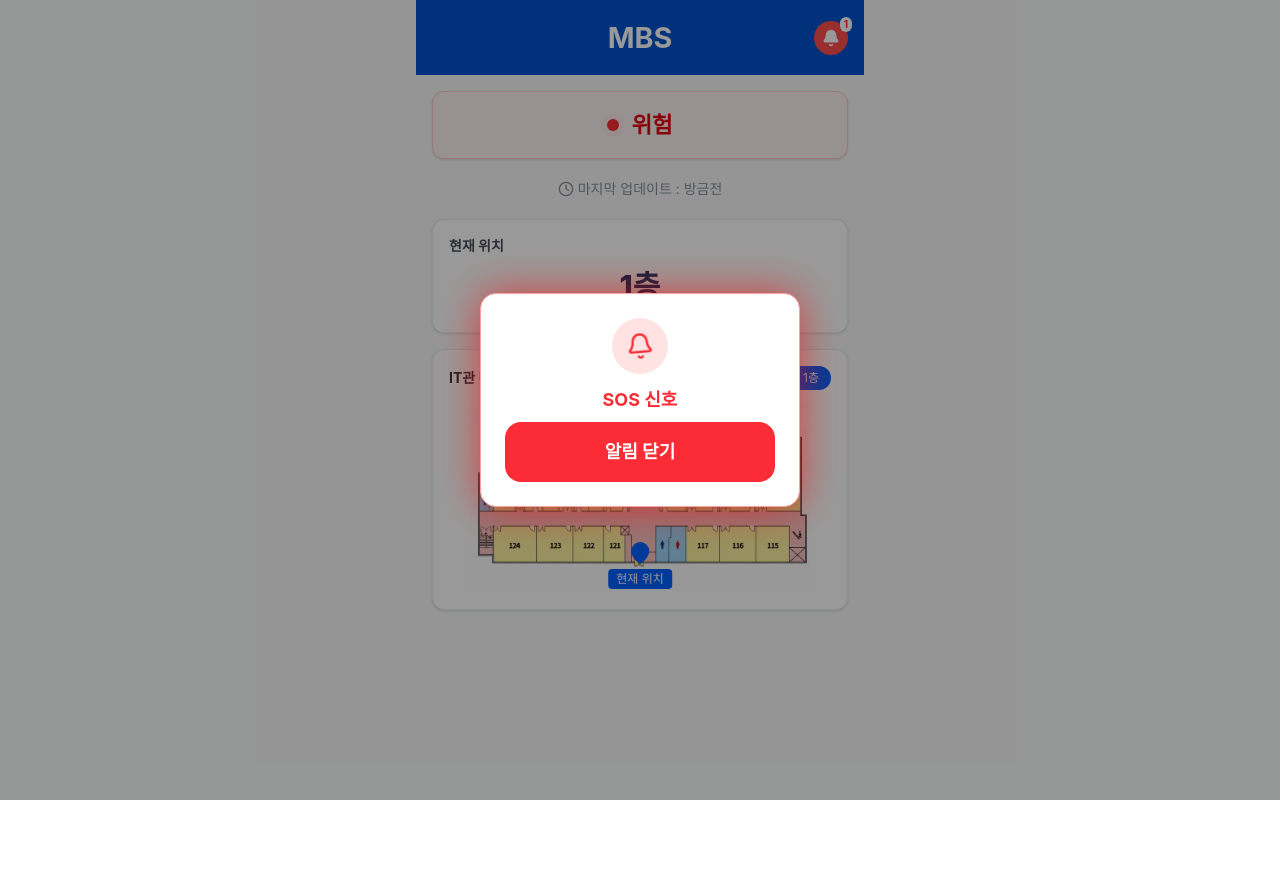
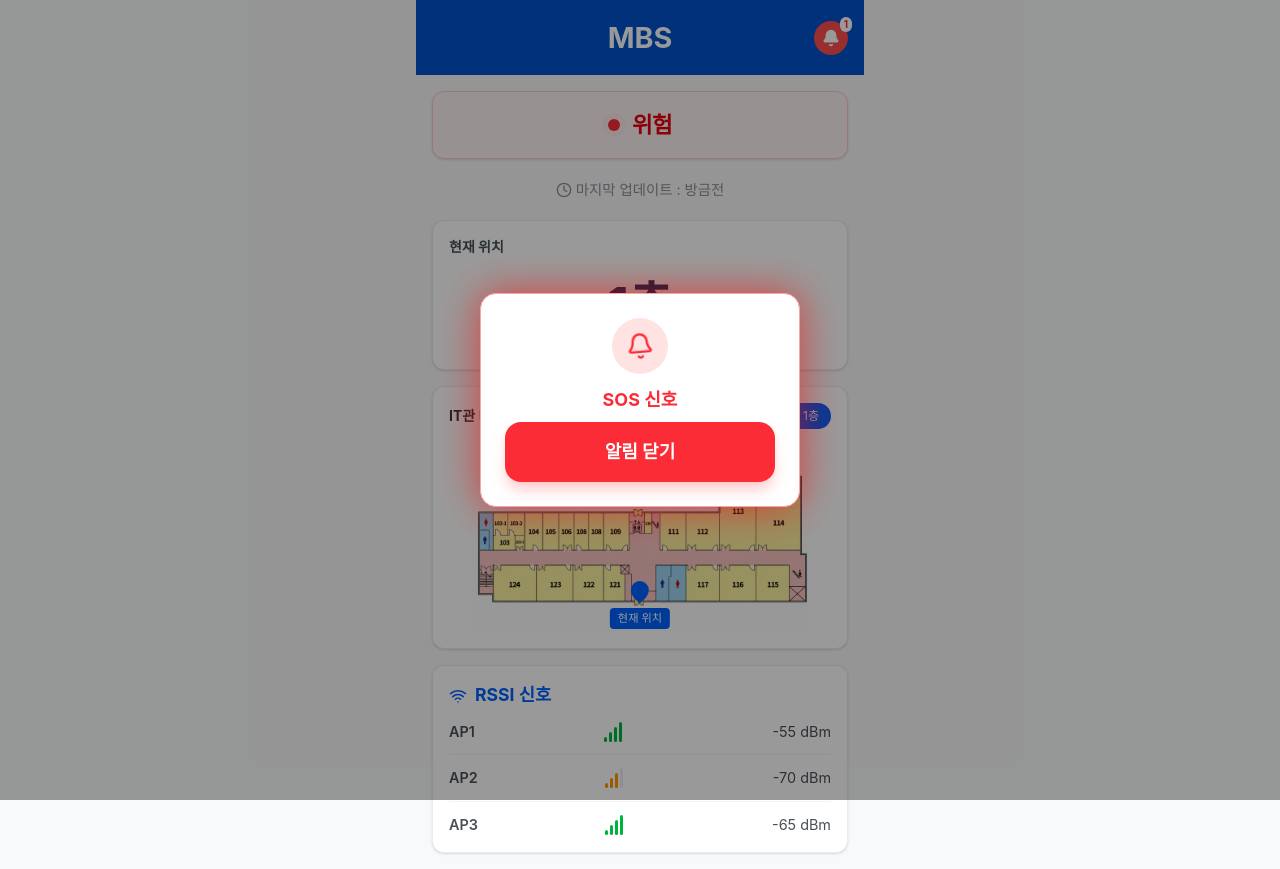
Before and after one commit to SB135246/MBSystem, a React (Vite) app in the folder frontend/: page /main in a window 1280 px wide. Before the commit the page ends 800 px from the top, so only its background shows below. Built offline with nearby package versions, Linux system fonts and the light colour scheme.

Commit message:
fix: RSSI 빠진거 다시 넣음

```diff
--- a/frontend/src/Home.jsx
+++ b/frontend/src/Home.jsx
@@ -16,14 +16,13 @@ const Home = () => {
   const [status, setStatus] = useState("safe");
 
   const audioRef = useRef(null);
+  const vibrationTimeoutRef = useRef(null); // 🔥 핵심
 
   const location = useLocation();
 
   useEffect(() => {
     if (location.state?.triggerAlert) {
-      setTimeout(() => {
-        setAlertOpen(true);
-      }, 50);
+      setAlertOpen(true); // 👉 바로 실행
     }
   }, []);
 
@@ -37,39 +36,73 @@ const Home = () => {
     };
   }, []);
 
-  // ⏱️ 5초마다 알림 발생
+  // 🔥 5초마다 알림 발생
   useEffect(() => {
     const timer = setInterval(() => {
-      if (!alertOpen) {
-        setAlertOpen(true);
-        setStatus("alert");
-        setAlertCount((prev) => prev + 1);
-      }
+      setAlertOpen(true);
+      setStatus("alert");
+      setAlertCount((prev) => prev + 1);
     }, 5000);
 
     return () => clearInterval(timer);
-  }, [alertOpen]);
+  }, []);
 
-  // 🔥 알림 상태 처리 (진동 제거됨)
+  // 1. 루프 함수를 useCallback이나 함수 밖으로 빼서 관리
+  const startVibrationLoop = () => {
+    if (!("vibrate" in navigator)) return;
+
+    const pattern = [500, 300, 500, 300, 500]; // 약 2초
+    const totalDuration = pattern.reduce((a, b) => a + b, 0);
+
+    const loop = () => {
+      // 진동 실행 전 이전 진동을 명시적으로 멈추지 말고 바로 덮어씌웁니다.
+      navigator.vibrate(pattern);
+      vibrationTimeoutRef.current = setTimeout(loop, totalDuration + 500);
+    };
+
+    loop();
+  };
+
+  const stopVibrationLoop = () => {
+    if (vibrationTimeoutRef.current) {
+      clearTimeout(vibrationTimeoutRef.current);
+      vibrationTimeoutRef.current = null;
+    }
+    if ("vibrate" in navigator) {
+      navigator.vibrate(0); // 여기서 완전히 정지
+    }
+  };
+
   useEffect(() => {
     if (alertOpen) {
-      audioRef.current?.play().catch(() => {
-        console.log("오디오 자동 재생 차단됨");
-      });
+      audioRef.current?.play().catch(() => {});
+
+      navigator.vibrate(200);
+
+      const timer = setTimeout(() => {
+        startVibrationLoop();
+      }, 100);
+
+      return () => {
+        clearTimeout(timer);
+        stopVibrationLoop();
+      };
     } else {
+      // 🔥 이거 반드시 있어야 함
       audioRef.current?.pause();
-      if (audioRef.current) audioRef.current.currentTime = 0;
+      audioRef.current.currentTime = 0;
+
+      stopVibrationLoop();
     }
   }, [alertOpen]);
 
   const handleAlertConfirm = () => {
-    audioRef.current?.pause();
+    audioRef.current?.pause(); // 🔥 추가
     audioRef.current.currentTime = 0;
 
     setAlertOpen(false);
     setStatus("safe");
   };
-
   return (
     <div className="flex flex-col min-h-[100dvh] bg-[#F8F9FA]">
       <div className="w-full max-w-md mx-auto flex flex-col flex-1">
@@ -77,6 +110,7 @@ const Home = () => {
         <header className="sticky top-0 z-50 bg-[#0052CC] text-white px-4 py-4 flex justify-center items-center relative">
           <h1 className="text-[clamp(1.2rem,4vw,1.8rem)] font-bold">MBS</h1>
 
+          {/* 🔥 위치 수정된 알림 버튼 */}
           <div className="absolute right-4 top-1/2 -translate-y-1/2">
             <div
               onClick={() => navigate("/alerts")}
@@ -84,6 +118,7 @@ const Home = () => {
             >
               <Bell size={18} fill="white" stroke="white" />
 
+              {/* 알림 숫자 */}
               {alertCount > 0 && (
                 <span className="absolute -top-1 -right-1 bg-white text-red-500 text-[10px] px-1 rounded-full font-bold">
                   {alertCount}
@@ -95,15 +130,16 @@ const Home = () => {
 
         {/* Main */}
         <main className="flex-1 p-3 sm:p-4 space-y-4">
-          {/* 상태 */}
+          {/* 가변 안전/위험 상태 섹션 */}
           <section
             className={`rounded-xl border shadow-sm overflow-hidden transition-all duration-500 ${
               status === "alert"
                 ? "bg-red-50 border-red-200"
-                : "bg-green-50 border-green-100"
+                : "bg-green-50 border-green-100" // 🔥 회색에서 연한 초록색으로 변경
             }`}
           >
             <div className="py-4 flex justify-center items-center gap-3">
+              {/* 상태 점(Dot) */}
               <div className="relative flex h-3 w-3">
                 {status === "alert" && (
                   <span className="animate-ping absolute inline-flex h-full w-full rounded-full bg-red-400 opacity-75"></span>
@@ -115,8 +151,9 @@ const Home = () => {
                 ></span>
               </div>
 
+              {/* 텍스트 */}
               <span
-                className={`text-[clamp(1.1rem,4.5vw,1.4rem)] font-extrabold ${
+                className={`text-[clamp(1.1rem,4.5vw,1.4rem)] font-extrabold tracking-tight ${
                   status === "alert" ? "text-red-600" : "text-[#00B341]"
                 }`}
               >
@@ -125,18 +162,18 @@ const Home = () => {
             </div>
           </section>
 
-          {/* 시간 */}
-          <div className="py-1 flex justify-center items-center text-sm text-[#868E96]">
+          {/* 업데이트 시간 */}
+          <div className="py-1 flex justify-center items-center text-[clamp(0.75rem,3vw,0.9rem)] text-[#868E96]">
             <Clock size={16} className="mr-1" />
             마지막 업데이트 : 방금전
           </div>
 
-          {/* 위치 */}
+          {/* 현재 위치 */}
           <section className="bg-white rounded-xl p-4 border border-[#E9ECEF] shadow-sm">
             <h2 className="text-[#495057] font-bold text-sm">현재 위치</h2>
 
             <div className="flex justify-center py-3">
-              <span className="font-extrabold text-[#1A3A6B] text-3xl">
+              <span className="font-extrabold text-[#1A3A6B] text-[clamp(2rem,8vw,3rem)]">
                 1층
               </span>
             </div>
@@ -149,7 +186,7 @@ const Home = () => {
                 IT관 내부 구조도
               </h2>
 
-              <div className="bg-[#0062FF] text-white text-xs px-3 py-1 rounded-full">
+              <div className="bg-[#0062FF] text-white text-[clamp(0.6rem,2.5vw,0.75rem)] px-3 py-1 rounded-full">
                 현재 층 : 1층
               </div>
             </div>
@@ -161,13 +198,57 @@ const Home = () => {
                 className="w-full h-full object-contain"
               />
 
+              {/* 마커 */}
               <div className="absolute bottom-[2%] left-[50%] -translate-x-1/2 flex flex-col items-center">
                 <MapPin size={24} className="text-[#0062FF] fill-[#0062FF]" />
 
-                <div className="bg-[#0062FF] text-white text-xs px-2 py-[2px] rounded mt-1">
+                <div className="bg-[#0062FF] text-white text-[clamp(0.5rem,2vw,0.7rem)] px-2 py-[2px] rounded mt-1">
                   현재 위치
                 </div>
               </div>
+            </div>
+          </section>
+
+          {/* RSSI */}
+          <section className="bg-white rounded-xl p-4 border border-[#E9ECEF] shadow-sm">
+            <div className="flex items-center text-[#0062FF] font-bold mb-3">
+              <Wifi size={18} className="mr-2" />
+              <span className="text-[clamp(0.9rem,3vw,1.1rem)]">RSSI 신호</span>
+            </div>
+
+            <div className="space-y-3">
+              {[
+                { id: "AP1", value: "-55 dBm", bars: 4, color: "bg-[#00B341]" },
+                { id: "AP2", value: "-70 dBm", bars: 3, color: "bg-[#FF9500]" },
+                { id: "AP3", value: "-65 dBm", bars: 4, color: "bg-[#00B341]" },
+              ].map((ap, index) => (
+                <div
+                  key={ap.id}
+                  className={`flex items-center justify-between ${
+                    index !== 0 ? "pt-3 border-t border-[#F1F3F5]" : ""
+                  }`}
+                >
+                  <span className="text-[clamp(0.75rem,3vw,0.9rem)] font-semibold text-[#495057]">
+                    {ap.id}
+                  </span>
+
+                  <div className="flex items-end gap-[2px] h-5">
+                    {[1, 2, 3, 4].map((bar) => (
+                      <div
+                        key={bar}
+                        className={`w-[3px] rounded-sm ${
+                          bar <= ap.bars ? ap.color : "bg-[#E9ECEF]"
+                        }`}
+                        style={{ height: `${bar * 25}%` }}
+                      />
+                    ))}
+                  </div>
+
+                  <span className="text-[clamp(0.75rem,3vw,0.9rem)] w-20 text-right text-[#495057]">
+                    {ap.value}
+                  </span>
+                </div>
+              ))}
             </div>
           </section>
         </main>
@@ -177,6 +258,7 @@ const Home = () => {
       {alertOpen && (
         <div className="fixed inset-0 bg-black/40 flex items-center justify-center z-50">
           <div className="bg-white rounded-2xl w-[80%] max-w-xs p-6 text-center border border-red-300 shadow-[0_0_40px_rgba(255,0,0,0.6)]">
+            {/* 🔔 흔들리는 아이콘 */}
             <div className="w-14 h-14 mx-auto mb-3 bg-red-100 rounded-full flex items-center justify-center">
               <Bell size={28} className="text-red-500 animate-bell" />
             </div>
@@ -185,7 +267,7 @@ const Home = () => {
 
             <button
               onClick={handleAlertConfirm}
-              className="w-full bg-red-500 text-white py-4 rounded-2xl font-bold text-lg"
+              className="w-full bg-red-500 hover:bg-red-600 text-white py-4 rounded-2xl font-bold text-lg shadow-lg shadow-red-200 active:scale-95 transition-all"
             >
               알림 닫기
             </button>
```
